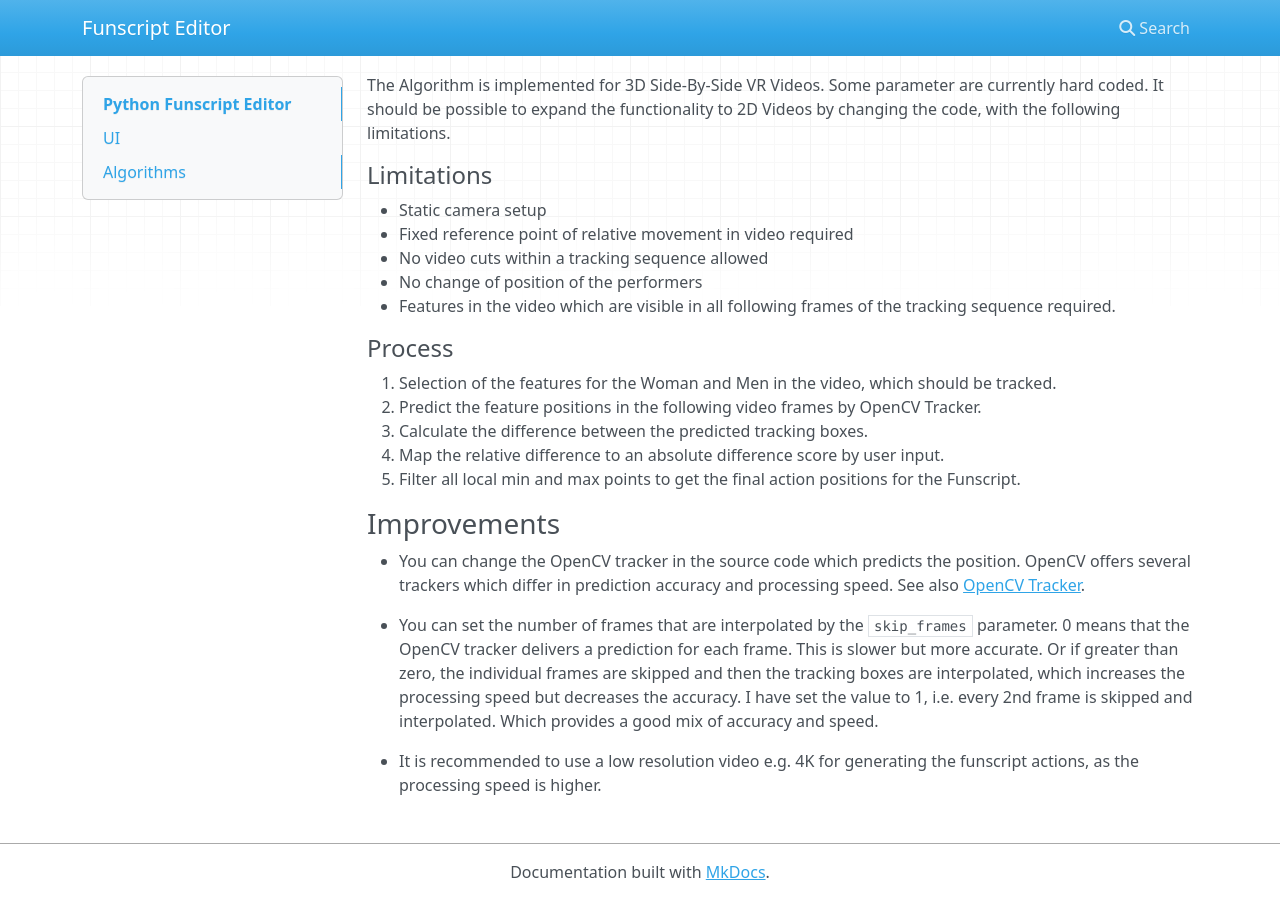
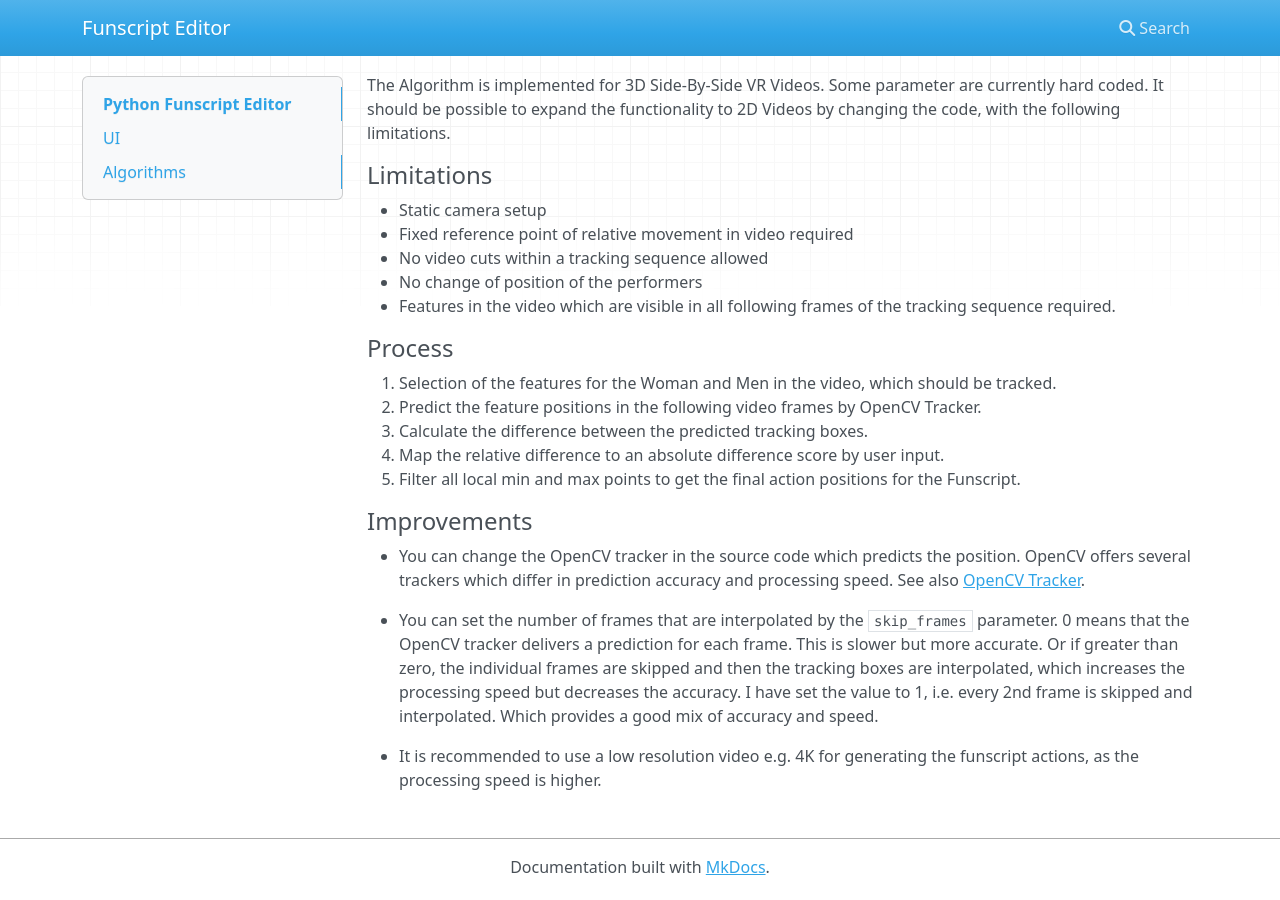
Before and after one commit to michael-mueller-git/Python-Funscript-Editor, an MkDocs documentation site: the page built from docs/app/docs/index.md, in a window 1280 px wide and 900 px high, scrolled down 1732 px. Built offline with MkDocs 1.6.1, drawn with Linux system fonts in a browser that asks for light colours; nearby versions of some CDN libraries.

Commit message:
update docs

```diff
--- a/docs/app/docs/index.md
+++ b/docs/app/docs/index.md
@@ -67,7 +67,7 @@ The Algorithm is implemented for 3D Side-By-Side VR Videos. Some parameter are c
 4. Map the relative difference to an absolute difference score by user input.
 5. Filter all local min and max points to get the final action positions for the Funscript.
 
-### Improvements
+#### Improvements
 
 - You can change the OpenCV tracker in the source code which predicts the position. OpenCV offers several trackers which differ in prediction accuracy and processing speed. See also [OpenCV Tracker](https://learnopencv.com/object-tracking-using-opencv-cpp-python/).
 
```
Also changed, not shown: README.md, docs/app/site/index.html, docs/app/site/sitemap.xml, 9 other files.
